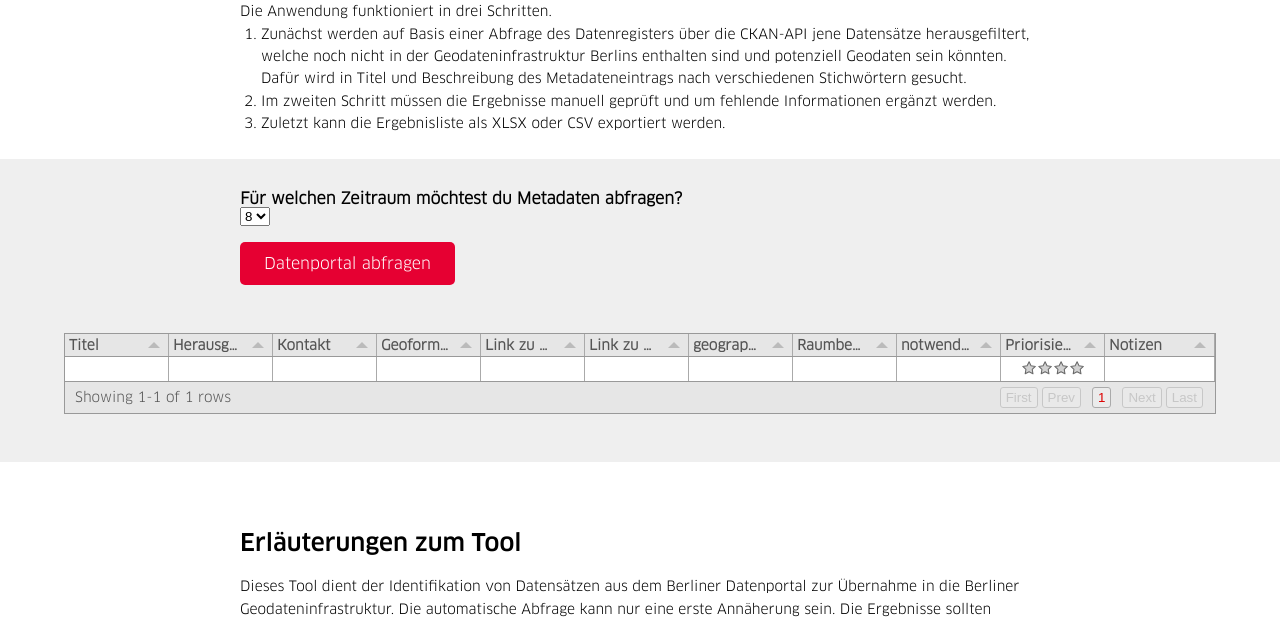
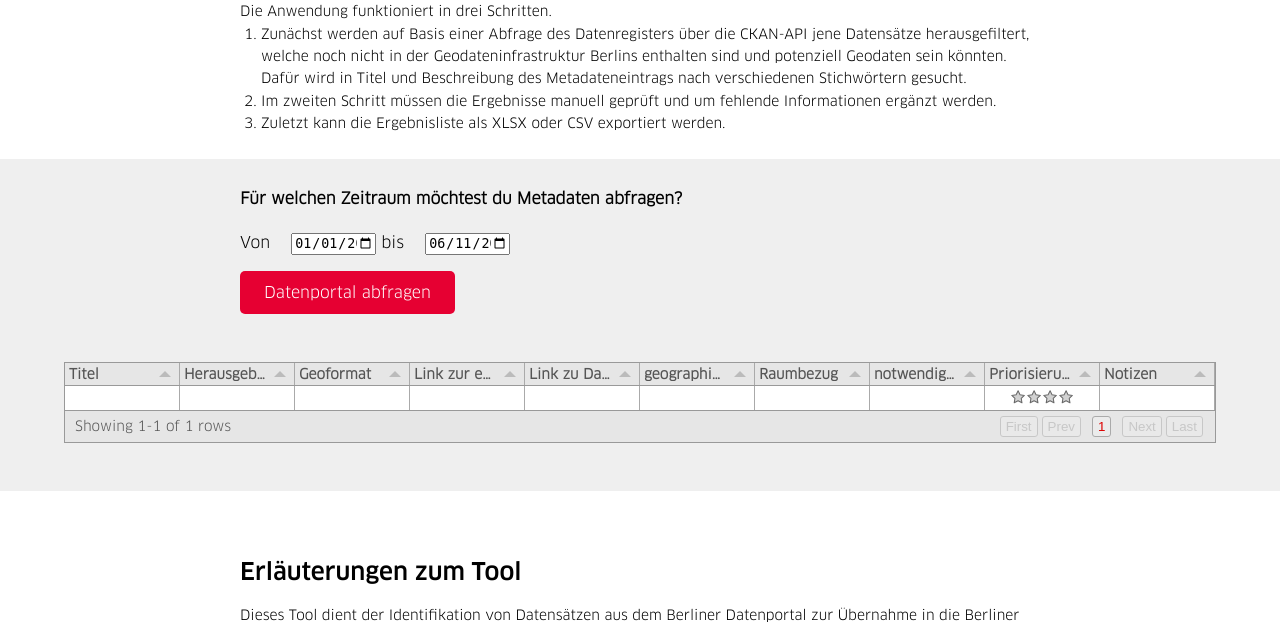
Before and after one commit to technologiestiftung/ckan-filter-webtool, a Flask app: page / in a window 1280 px wide. Shown: the part 409-1031 px from the top of the page. Run offline with Flask 2, Linux system fonts and the light colour scheme; some libraries are stand-ins or nearby versions.

Commit message:
feat(form): add date range input

```diff
--- a/templates/index.html
+++ b/templates/index.html
@@ -46,10 +46,14 @@
       <div class="section pt-6">
         <div class="flex-wrapper col">
           <form action="/api" method="post" enctype="multipart/form-data" target="formDestination" id="form" class="form__validate">
-            <h4 class="bold headline-04">Für welchen Zeitraum möchtest du Metadaten abfragen?</h4>
-            <select name="schemas" id="schemas">
-              <option value="8">8</option>
-            </select>
+            <h4 class="bold headline-04 pb-2">Für welchen Zeitraum möchtest du Metadaten abfragen?</h4>
+            <label style="padding-right: 1rem;" for="start_date">Von</label>
+            <input style="display:inline; width:80px;" type="date" id="start_date" name="start_date"
+            value="2022-01-01"
+            min="2013-01-01">
+            <label style="padding-right: 1rem;" for="end_date">bis</label>
+            <input style="display:inline; width:80px;" type="date" id="end_date" name="end_date"
+            min="2013-01-01">
             <br><br>
             <button class="button-primary" type="submit">Datenportal abfragen</button>
           </form>
@@ -218,6 +222,31 @@
     </div>
 
     <script>
+    var todays_date = new Date().toISOString().substring(0, 10);
+    document.getElementById('start_date').max = todays_date
+    document.getElementById('end_date').value = todays_date
+    document.getElementById('end_date').max = todays_date
+
+    var table_columns = [                 //define the table columns
+                    {title:"Titel", field:"Titel", headerMenu:headerMenu, headerPopup:headerPopupFormatter, headerPopupIcon:"<i class='fas fa-filter' title='Spalte filtern'></i>", headerFilter:emptyHeaderFilter, headerFilterFunc:"like", clickPopup:rowPopupFormatter},
+                    //{title:"Beschreibung", field:"Beschreibung", headerMenu:headerMenu},
+                    {title:"Herausgeber:in", field:"Herausgeber:in", editor:"input", headerMenu:headerMenu},
+                   // {title:"Kontakt", field:"Kontakt", editor:"input", headerMenu:headerMenu},
+                   // {title:"Formate", field:"formats", editor:"input", headerMenu:headerMenu},
+                    {title:"Geoformat", field:"Geoformat", editor:"input", headerMenu:headerMenu},
+                    {title:"Link zur ersten Ressource", field:"Link zu einer Ressource", formatter:"link", headerMenu:headerMenu, formatterParams:{
+                        target:"_blank",
+                    }},
+                    {title:"Link zu Datensatzeintrag", field:"Link zu Datensatzeintrag", formatter:"link", headerMenu:headerMenu,formatterParams:{
+                        target:"_blank",
+                    }},
+                    {title:"geographische Verfügbarkeit", field:"geographische Verfügbarkeit", editor:"input", headerMenu:headerMenu},
+                    {title:"Raumbezug", field:"Raumbezug", editor:"input", headerMenu:headerMenu},
+                    {title:"notwendige Maßnahme zur Geoformatierung", field:"notwendige Maßnahme zur Geoformatierung", editor:"input", headerMenu:headerMenu},
+                    {title:"Priorisierung", field:"Priorisierung", formatter:"star", editor:true, formatterParams:{stars:4}, hozAlign:"center"},
+                    {title:"Notizen", field:"Notizen", editor:"input", headerMenu:headerMenu}
+                ];
+
       var tabledata_sample = [{'Titel': ' ', 'Beschreibung': ' ', 'Herausgeber:in': ' ', 'Kontakt': ' ', 'Link zu einer Ressource': ' ', 'Geoformat': ' ', 'Link zu Datensatzeintrag': '', 'geographische Verfügbarkeit': ' ', 'Raumbezug': '', 'notwendige Maßnahme zur Geoformatierung': '', 'Priorisierung': '', 'Notizen': ''}];
               // if (target instanceof HTMLElement) {
               //   target.innerHTML = "";
@@ -241,26 +270,7 @@
                 // initialSort:[             //set the initial sort order of the data
                 //   {column:"date", dir:"desc"},
                 // ],
-                columns:[                 //define the table columns
-                    {title:"Titel", field:"Titel", headerMenu:headerMenu, headerPopup:headerPopupFormatter, headerPopupIcon:"<i class='fas fa-filter' title='Spalte filtern'></i>", headerFilter:emptyHeaderFilter, headerFilterFunc:"like", clickPopup:rowPopupFormatter},
-                    //{title:"Beschreibung", field:"Beschreibung", headerMenu:headerMenu},
-                    {title:"Herausgeber:in", field:"Herausgeber:in", editor:"input", headerMenu:headerMenu},
-                    {title:"Kontakt", field:"Kontakt", editor:"input", headerMenu:headerMenu},
-                   // {title:"Formate", field:"formats", editor:"input", headerMenu:headerMenu},
-                    {title:"Geoformat", field:"Geoformat", editor:"input", headerMenu:headerMenu},
-                    {title:"Link zu einer Ressource", field:"Link zu einer Ressource", formatter:"link", headerMenu:headerMenu, formatterParams:{
-                        urlPrefix:"https://",
-                        target:"_blank",
-                    }},
-                    {title:"Link zu Datensatzeintrag", field:"Link zu Datensatzeintrag", formatter:"link", headerMenu:headerMenu,formatterParams:{
-                        target:"_blank",
-                    }},
-                    {title:"geographische Verfügbarkeit", field:"geographische Verfügbarkeit", editor:"input", headerMenu:headerMenu},
-                    {title:"Raumbezug", field:"Raumbezug", editor:"input", headerMenu:headerMenu},
-                    {title:"notwendige Maßnahme zur Geoformatierung", field:"notwendige Maßnahme zur Geoformatierung", editor:"input", headerMenu:headerMenu},
-                    {title:"Priorisierung", field:"Priorisierung", formatter:"star", editor:true, formatterParams:{stars:4}, hozAlign:"center"},
-                    {title:"Notizen", field:"Notizen", editor:"input", headerMenu:headerMenu}
-                ],
+                columns: table_columns,
               });
 
       // define header menu for the table
@@ -407,26 +417,7 @@
                 // initialSort:[             //set the initial sort order of the data
                 //   {column:"date", dir:"desc"},
                 // ],
-                columns:[                 //define the table columns
-                    {title:"Titel", field:"Titel", headerMenu:headerMenu, headerPopup:headerPopupFormatter, headerPopupIcon:"<i class='fas fa-filter' title='Spalte filtern'></i>", headerFilter:emptyHeaderFilter, headerFilterFunc:"like", clickPopup:rowPopupFormatter},
-                    //{title:"Beschreibung", field:"Beschreibung", headerMenu:headerMenu},
-                    {title:"Herausgeber:in", field:"Herausgeber:in", editor:"input", headerMenu:headerMenu},
-                    {title:"Kontakt", field:"Kontakt", editor:"input", headerMenu:headerMenu},
-                   // {title:"Formate", field:"formats", editor:"input", headerMenu:headerMenu},
-                    {title:"Geoformat", field:"Geoformat", editor:"input", headerMenu:headerMenu},
-                    {title:"Link zu einer Ressource", field:"Link zu einer Ressource", formatter:"link", headerMenu:headerMenu, formatterParams:{
-                        urlPrefix:"https://",
-                        target:"_blank",
-                    }},
-                    {title:"Link zu Datensatzeintrag", field:"Link zu Datensatzeintrag", formatter:"link", headerMenu:headerMenu,formatterParams:{
-                        target:"_blank",
-                    }},
-                    {title:"geographische Verfügbarkeit", field:"geographische Verfügbarkeit", editor:"input", headerMenu:headerMenu},
-                    {title:"Raumbezug", field:"Raumbezug", editor:"input", headerMenu:headerMenu},
-                    {title:"notwendige Maßnahme zur Geoformatierung", field:"notwendige Maßnahme zur Geoformatierung", editor:"input", headerMenu:headerMenu},
-                    {title:"Priorisierung", field:"Priorisierung", formatter:"star", editor:true, formatterParams:{stars:4}, hozAlign:"center"},
-                    {title:"Notizen", field:"Notizen", editor:"input", headerMenu:headerMenu}
-                ],
+                columns: table_columns,
               });
               // table.on("tableBuilt", () => {
               //   table.download("csv", "data.csv");
```
